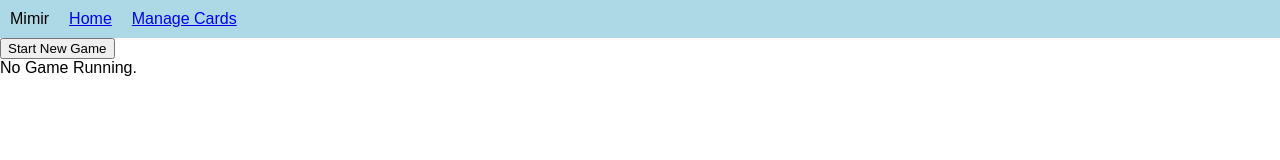
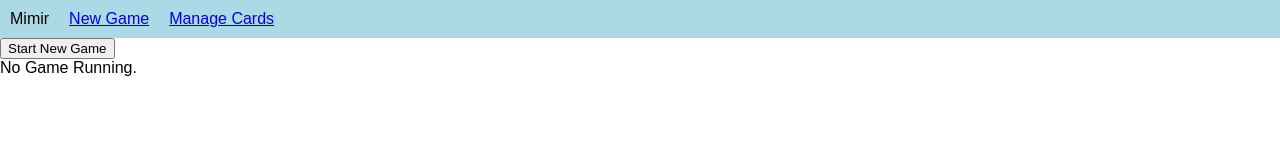
Before and after one commit to munterfi/mimir, a React (Vite) app: page / in a window 1280 px wide. Shown: the top 160 px of the page. Built offline with nearby package versions, Linux system fonts and the light colour scheme; no server answers.

Commit message:
Add status text in app bar.

```diff
--- a/src/components/AppBar.tsx
+++ b/src/components/AppBar.tsx
@@ -1,11 +1,21 @@
+import { useContext } from 'react'
 import { Link } from 'react-router-dom'
 import styled from 'styled-components'
+import { AppContext } from '../store/context'
 
 export function AppBar() {
+  const { game } = useContext(AppContext)
+
+  const statusText = game
+    ? game.solved.length === game.cardCount
+      ? 'Finished'
+      : `Solve #${game.solved.length + 1}`
+    : 'New Game'
+
   return (
     <Bar>
       <div>Mimir</div>
-      <Link to="/">Home</Link>
+      <Link to="/">{statusText}</Link>
       <Link to="/cards">Manage Cards</Link>
     </Bar>
   )
--- a/src/components/game/GameResults.tsx
+++ b/src/components/game/GameResults.tsx
@@ -11,7 +11,8 @@ export const GameResults = ({ results }: Props) => {
     <List>
       {results.map(result => (
         <div key={result.id}>
-          {result.front} - {result.back} - {result.answer} - {result.accepted}
+          {result.front} - {result.back} - {result.answer} -{' '}
+          {result.accepted ? '✓' : '✗'}
         </div>
       ))}
     </List>
```
